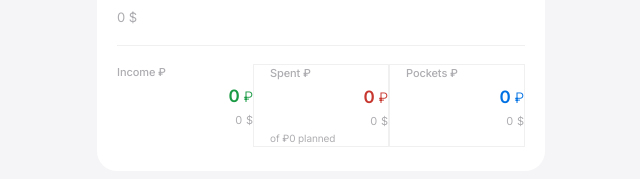
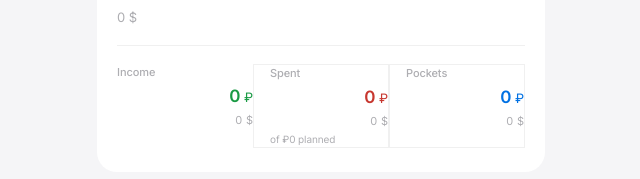
Before and after one commit to roxannication-arch/careerplusresearch, a Next.js app in the folder family-budget/: page /dashboard in a window 1280 px wide. Shown: the part 204-383 px from the top of the page, without its empty margins (319-959 px from the left). Built offline with nearby package versions, Linux system fonts and the light colour scheme.

Commit message:
fix: refine overview stat row visuals and body inter class
Co-authored-by: roxannication-arch <roxannication-arch@users.noreply.github.com>

```diff
--- a/family-budget/app/dashboard/page.tsx
+++ b/family-budget/app/dashboard/page.tsx
@@ -102,6 +102,7 @@ function DualAmount({
   exchangeRate,
   primaryClassName = "text-[16px] font-semibold tracking-[-0.4px] text-[var(--ink)]",
   secondaryClassName = "mt-0.5 text-[11px] text-[var(--ink3)]",
+  primarySymbolClassName = "",
   negative,
 }: {
   amount: number;
@@ -109,6 +110,7 @@ function DualAmount({
   exchangeRate: number;
   primaryClassName?: string;
   secondaryClassName?: string;
+  primarySymbolClassName?: string;
   negative?: boolean;
 }) {
   const signed = negative ? -Math.abs(amount) : amount;
@@ -124,7 +126,9 @@ function DualAmount({
       <p className={primaryClassName}>
         {primarySign}
         {formatNumber(signed)}
-        <span className="ml-1 font-light text-[0.85em]">{primarySymbol}</span>
+        <span className={cn("ml-1 text-[13px] font-normal", primarySymbolClassName)}>
+          {primarySymbol}
+        </span>
       </p>
       <p className={secondaryClassName}>
         {secondarySign}
@@ -231,37 +235,40 @@ export default function DashboardPage() {
         <div className="my-[18px] h-[0.5px] bg-[var(--line)]" />
         <div className="grid grid-cols-3 gap-0">
           <div>
-            <p className="mb-1 text-[11px] font-medium text-[var(--ink3)]">Income ₽</p>
+            <p className="mb-1 text-[11px] font-medium text-[var(--ink3)]">Income</p>
             <DualAmount
               amount={income.rub}
               currency="RUB"
               exchangeRate={monthData.exchangeRate}
               primaryClassName="text-[17px] font-semibold tracking-[-0.4px] text-[var(--green)]"
               secondaryClassName="mt-0.5 text-[11px] text-[var(--ink3)]"
+              primarySymbolClassName="text-[13px] font-normal text-[var(--green)]"
             />
           </div>
           <div className="border-l border-[0.5px] border-[var(--line)] pl-4">
-            <p className="mb-1 text-[11px] font-medium text-[var(--ink3)]">Spent ₽</p>
+            <p className="mb-1 text-[11px] font-medium text-[var(--ink3)]">Spent</p>
             <DualAmount
               amount={spent.rub}
               currency="RUB"
               exchangeRate={monthData.exchangeRate}
               primaryClassName="text-[17px] font-semibold tracking-[-0.4px] text-[var(--red)]"
               secondaryClassName="mt-0.5 text-[11px] text-[var(--ink3)]"
+              primarySymbolClassName="text-[13px] font-normal text-[var(--red)]"
             />
-            <p className="mt-0.5 text-[10px] text-[var(--ink3)]">
+            <p className="mt-[3px] whitespace-nowrap text-[10px] text-[var(--ink3)]">
               of <span>₽</span>
               {formatNumber(plannedExpenses.rub)} planned
             </p>
           </div>
           <div className="border-l border-[0.5px] border-[var(--line)] pl-4">
-            <p className="mb-1 text-[11px] font-medium text-[var(--ink3)]">Pockets ₽</p>
+            <p className="mb-1 text-[11px] font-medium text-[var(--ink3)]">Pockets</p>
             <DualAmount
               amount={pockets.rub}
               currency="RUB"
               exchangeRate={monthData.exchangeRate}
               primaryClassName="text-[17px] font-semibold tracking-[-0.4px] text-[var(--blue)]"
               secondaryClassName="mt-0.5 text-[11px] text-[var(--ink3)]"
+              primarySymbolClassName="text-[13px] font-normal text-[var(--blue)]"
             />
           </div>
         </div>
--- a/family-budget/app/layout.tsx
+++ b/family-budget/app/layout.tsx
@@ -6,7 +6,6 @@ import { BudgetProvider } from "@/components/BudgetProvider";
 import { PwaRegister } from "@/components/PwaRegister";
 
 const inter = Inter({
-  variable: "--font-inter",
   subsets: ["latin"],
   weight: ["300", "400", "500", "600", "700"],
   display: "swap",
@@ -33,7 +32,7 @@ export default function RootLayout({
 }>) {
   return (
     <html lang="ru" className="h-full antialiased">
-      <body className={`${inter.variable} min-h-full`}>
+      <body className={`${inter.className} min-h-full`}>
         <BudgetProvider>
           <PwaRegister />
           <AppFrame>{children}</AppFrame>
```
